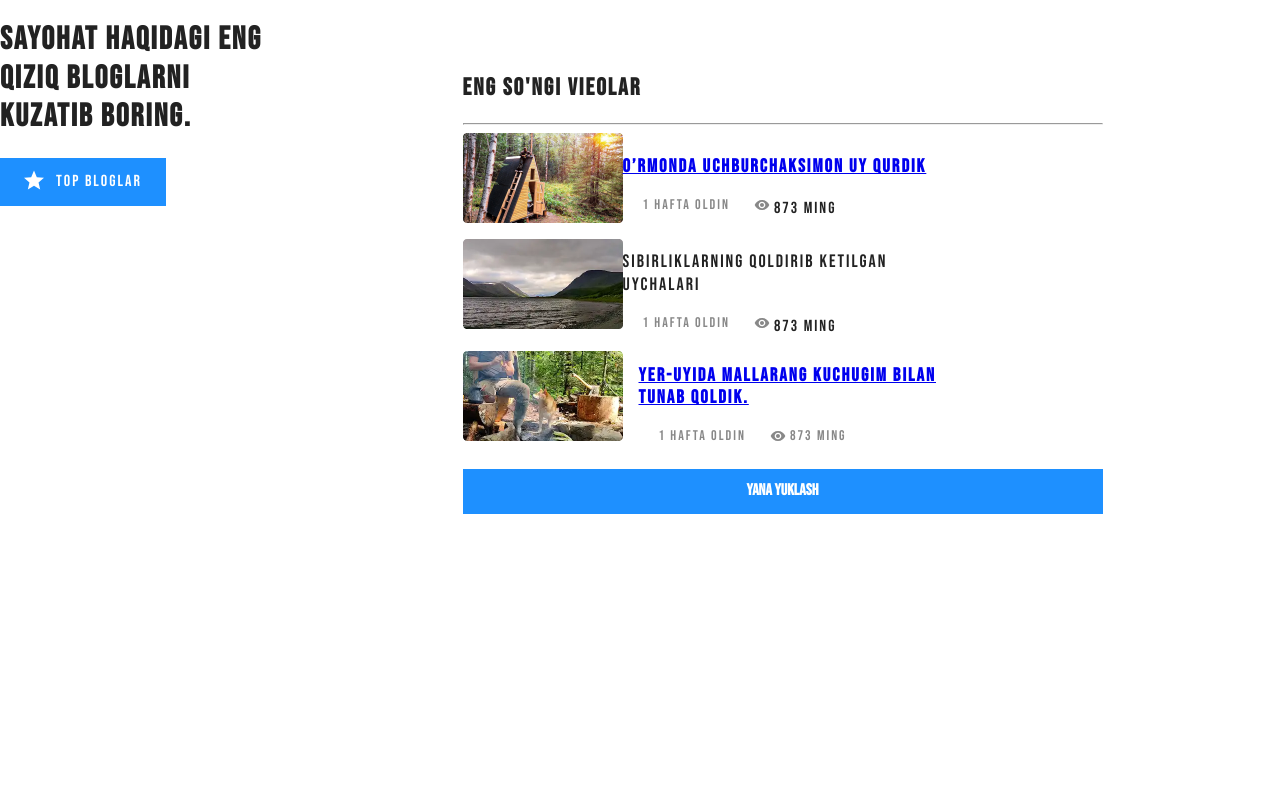
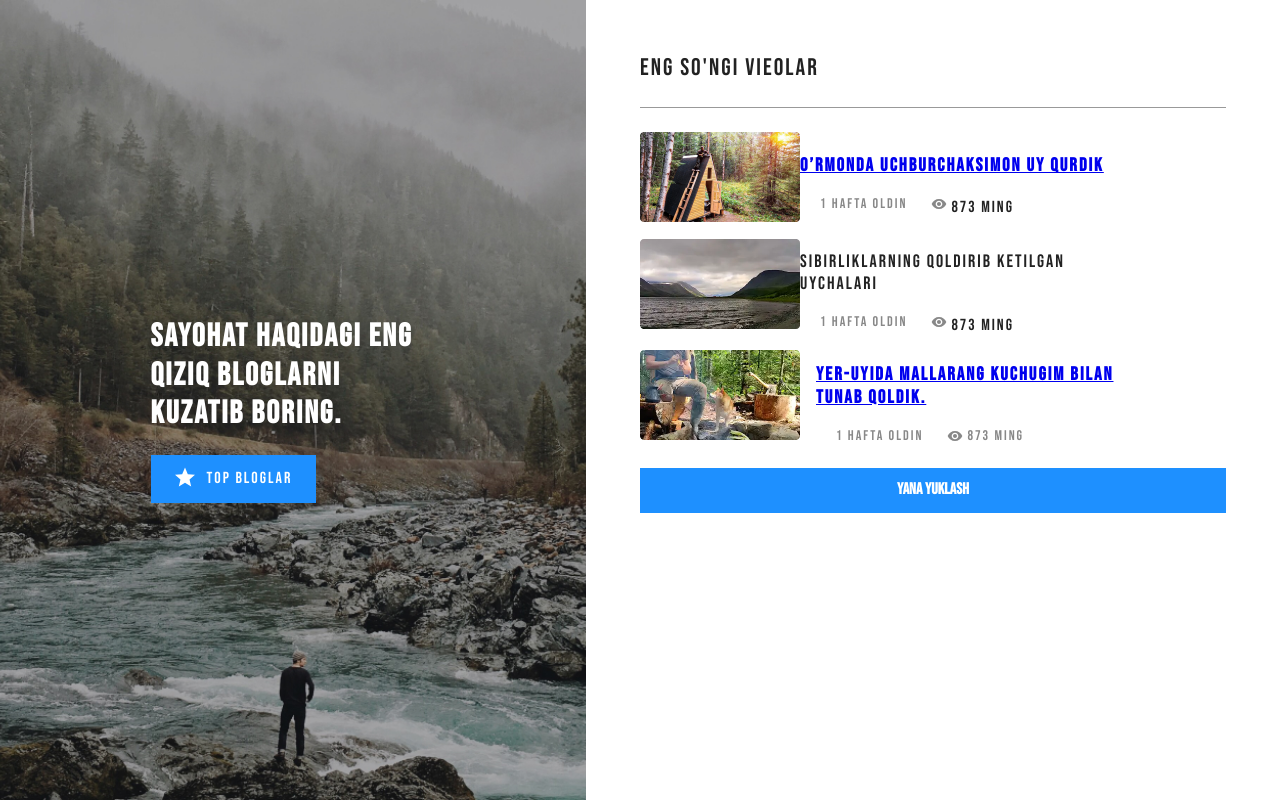
Before and after one commit to welcomegithb/articales, a plain HTML site: page articiles/index.html in a window 1280 px wide. Drawn offline with Linux system fonts and the light colour scheme.

Commit message:
css change

```diff
--- a/articiles/css/style.css
+++ b/articiles/css/style.css
@@ -28,7 +28,7 @@ body {
   display: flex;
 }
 
-.article-left {
+.article__left {
   height: 100vh;
   width: 50%;
   background-image: url(../img/left-bg.jpg);
@@ -92,14 +92,14 @@ body {
   padding: 54px;
 }
 
-.article-right-title {
+.article__right__title {
   font-weight: 400;
   margin-top: 0;
   margin-bottom: 24px;
   font-size: 24px;
 }
 
-.article-right-line {
+.article__right__line {
   width: 100%;
   background-color: #999999;
   border: none;
```
